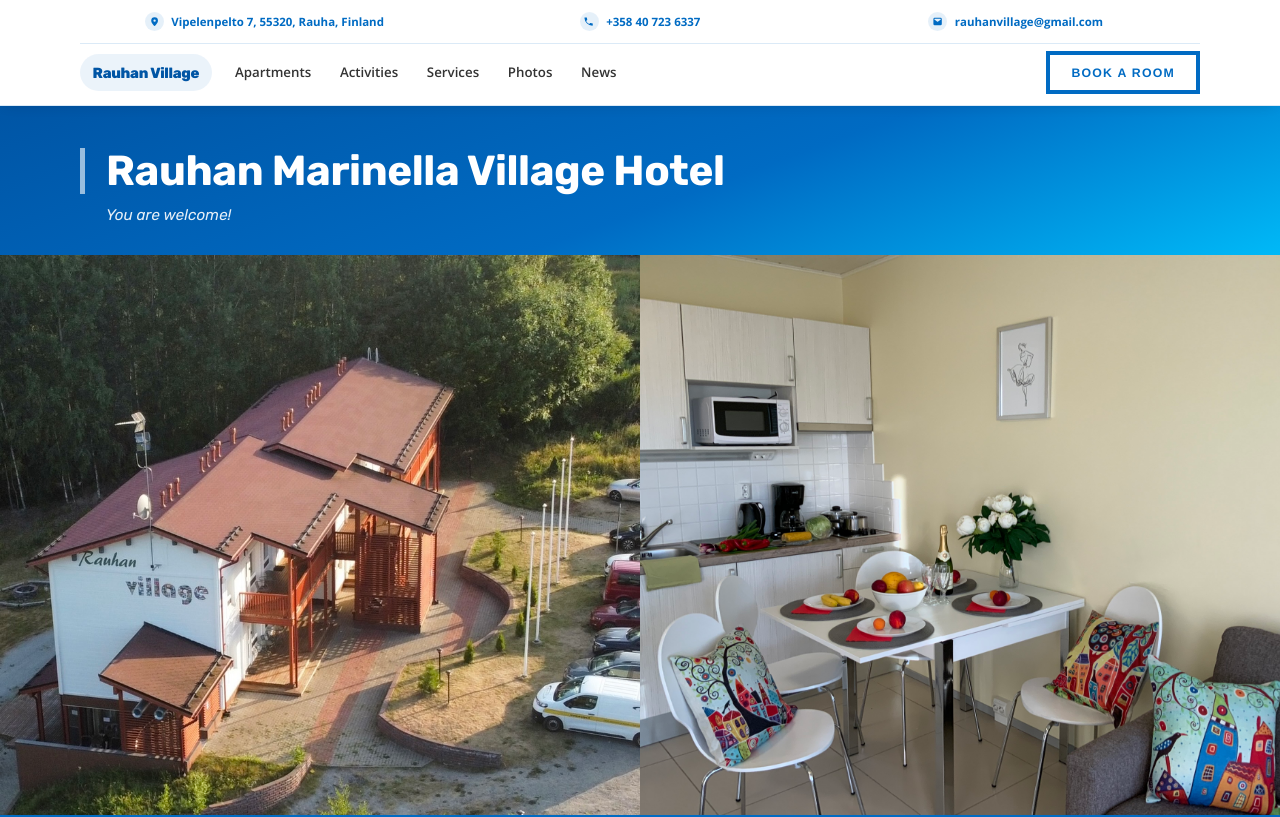
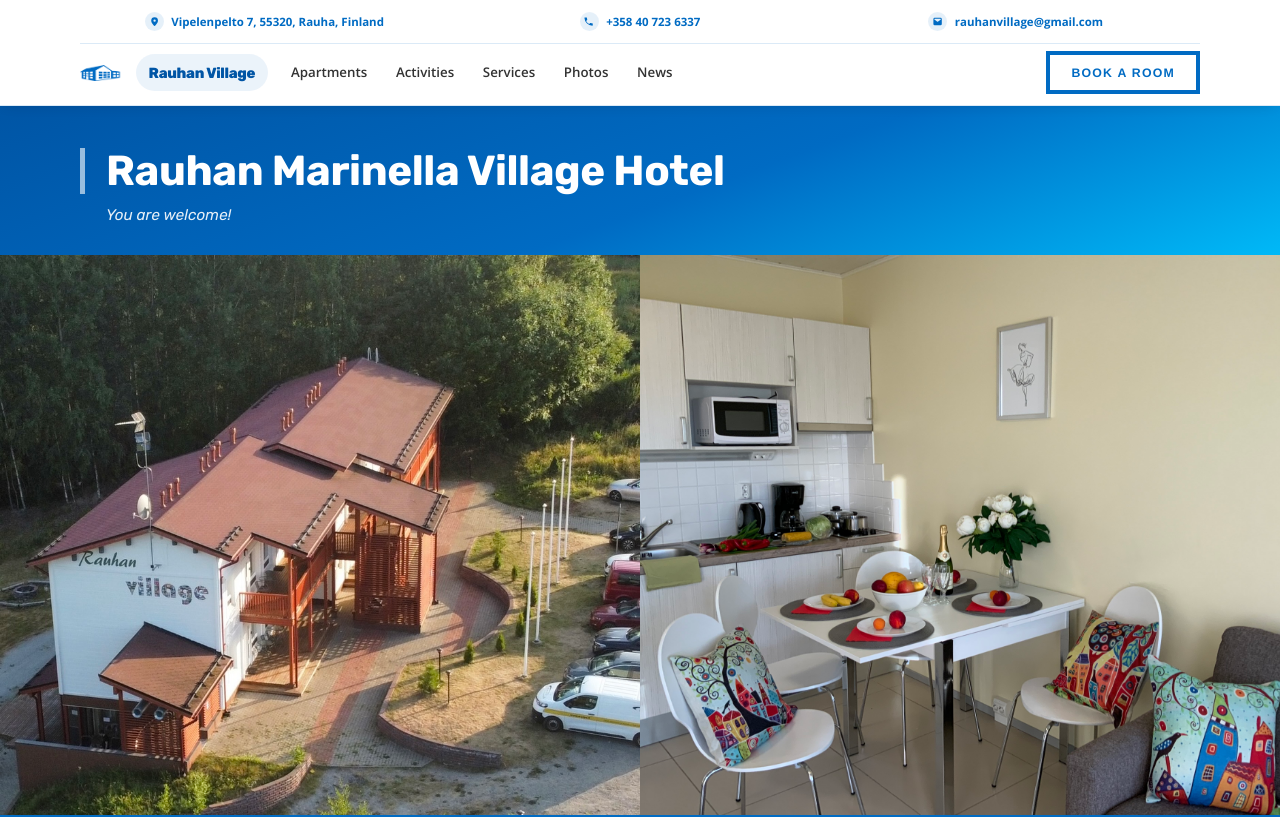
Before and after one commit to d-m-g/rauhanvillage-site, a Next.js app: page / in a window 1280 px wide. Shown: the top 817 px of the page. Built offline with nearby package versions, Linux system fonts and the light colour scheme.

Commit message:
added icon

```diff
--- a/src/components/SiteHeader.jsx
+++ b/src/components/SiteHeader.jsx
@@ -1,5 +1,6 @@
 "use client";
 
+import Image from "next/image";
 import Link from "next/link";
 import { usePathname } from "next/navigation";
 import Button from "./Button";
@@ -62,6 +63,13 @@
       <Container className={styles.inner}>
         <div className={styles.mainNavGroup}>
           <div className={styles.brandWrap}>
+            <Image
+              src="/assets/ICO.png"
+              alt="Rauhan Village logo"
+              width={48}
+              height={48}
+              className={styles.brandLogo}
+            />
             <Link
               className={styles.brand}
               data-active={pathname === "/"}
--- a/src/components/SiteHeader.module.css
+++ b/src/components/SiteHeader.module.css
@@ -123,6 +123,13 @@
   transform: translateY(1px) scale(0.985);
 }
 
+.brandLogo {
+  width: 3rem;
+  height: 3rem;
+  object-fit: contain;
+  flex-shrink: 0;
+}
+
 .brandText {
   font-size: 1.05rem;
   font-weight: 800;
```
Also changed, not shown: public/assets/ICO.png (added), src/app/icon.png (added).
